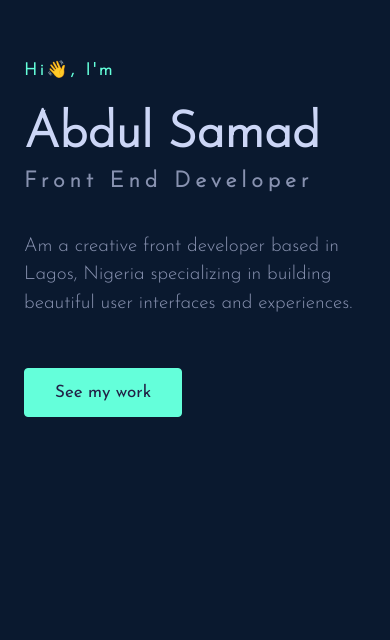
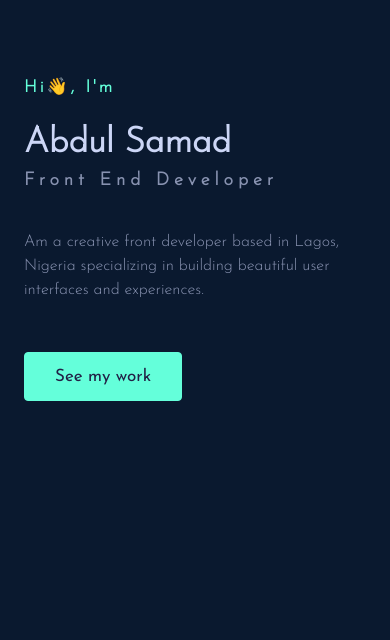
Before and after one commit to abdulsamadayoade/portfolio, a plain HTML site: page index.html in a window 390 px wide. Shown: the part 204-844 px from the top of the page. Drawn offline with Linux system fonts and the light colour scheme.

Commit message:
update style.css

```diff
--- a/style.css
+++ b/style.css
@@ -465,16 +465,20 @@ footer {
     }
 
     .name {
-        font-size: 5rem;
+        font-size: 3.5rem;
     }
 
     .title {
-        font-size: 2.2rem;
+        font-size: 1.8rem;
     }
 
     h2 {
         font-size: 2.7rem;
         text-align: center;
+    }
+
+    p {
+        font-size: 1.6rem;
     }
 
     .intro-box {
@@ -492,6 +496,7 @@ footer {
 
     .about_details p {
         width: 100%;
+        text-align: left;
     }
 
     .projects_grid {
@@ -499,7 +504,7 @@ footer {
     }
 
     .project_box > img {
-        height: initial;
+        height: 20rem;
     }
 
     .contact-container > p {
```
